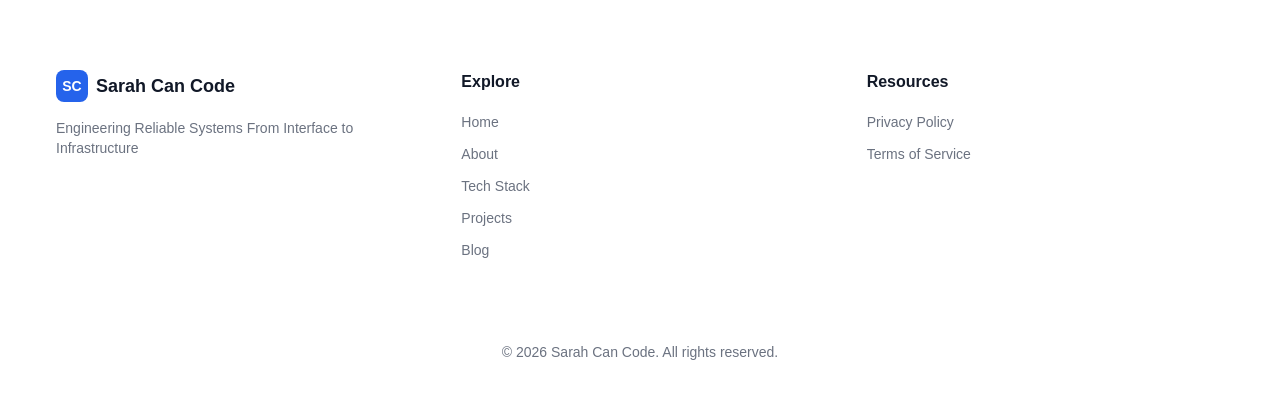
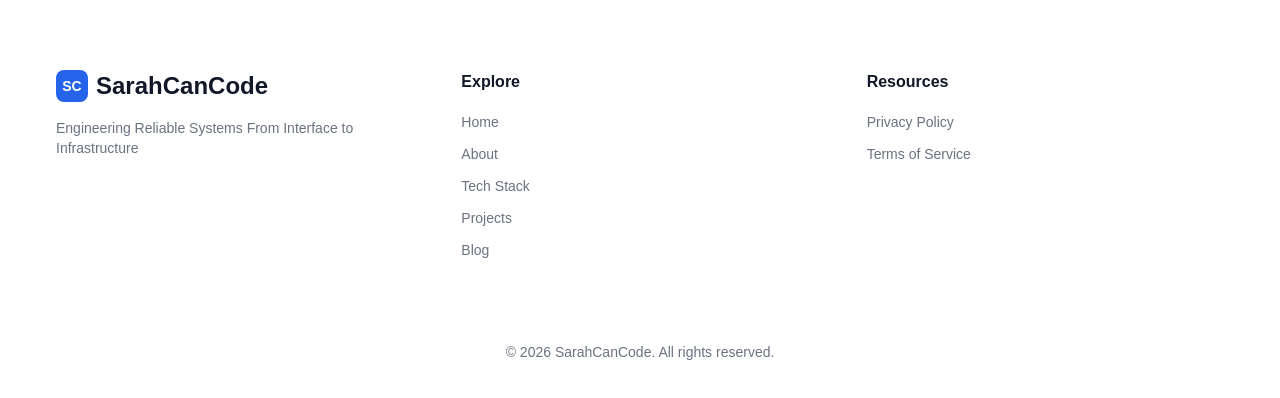
Before and after one commit to SarahWanjiru/sarahcancode, a Next.js app: page / in a window 1280 px wide. Shown: the part 3457-3855 px from the top of the page. Built offline with nearby package versions, Linux system fonts and the light colour scheme.

Commit message:
feat(footer): update logo text styling and remove space
The logo text "SarahCanCode" has been updated to use text-2xl font size and the space between "Sarah" and "Can" has been removed for a cleaner, more compact appearance. The copyright text has also been updated to match this new format.

```diff
--- a/app/components/Footer.tsx
+++ b/app/components/Footer.tsx
@@ -9,8 +9,8 @@
               <div className="w-8 h-8 bg-accent rounded-lg flex items-center justify-center text-white text-sm font-bold">
                 SC
               </div>
-              <span className="text-lg font-bold text-text-primary">
-                Sarah Can Code
+              <span className="text-2xl font-bold text-text-primary">
+                SarahCanCode
               </span>
             </div>
             <p className="text-text-secondary text-sm">
@@ -92,7 +92,7 @@
         {/* Bottom Bar */}
         <div className="pt-8 flex flex-col  justify-between items-center gap-4">
           <p className="text-text-secondary text-sm">
-            © {new Date().getFullYear()} Sarah Can Code. All rights reserved.
+            © {new Date().getFullYear()} SarahCanCode. All rights reserved.
           </p>
         </div>
       </div>
```
